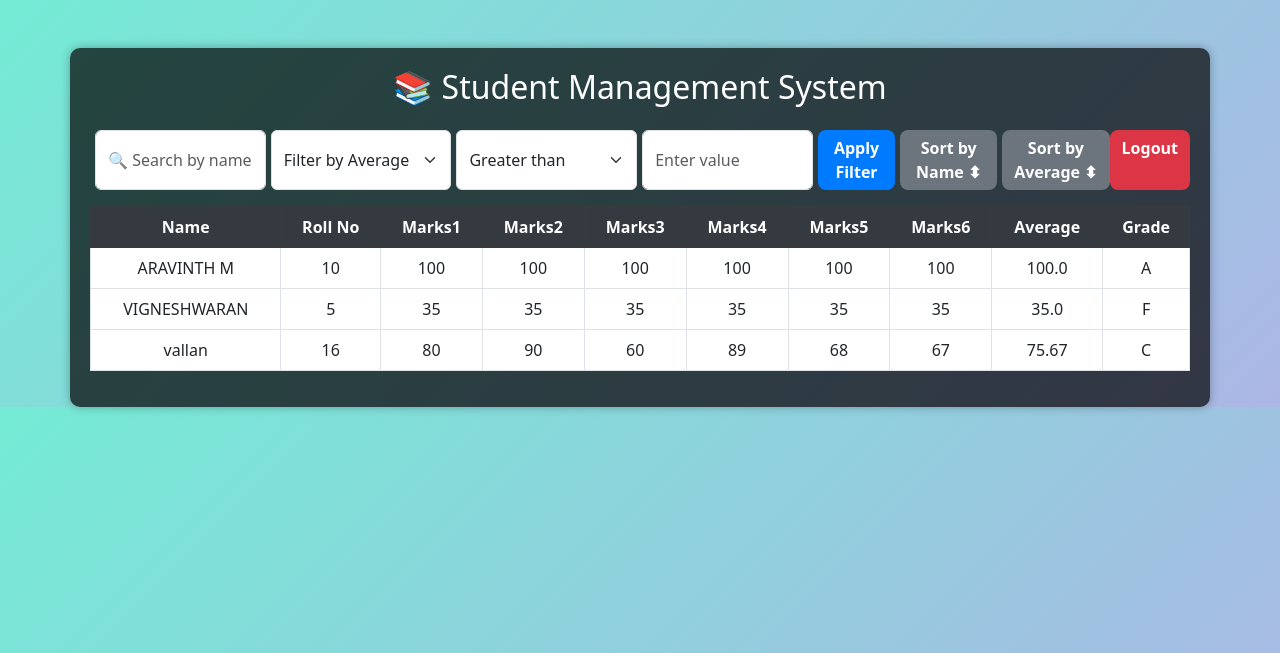
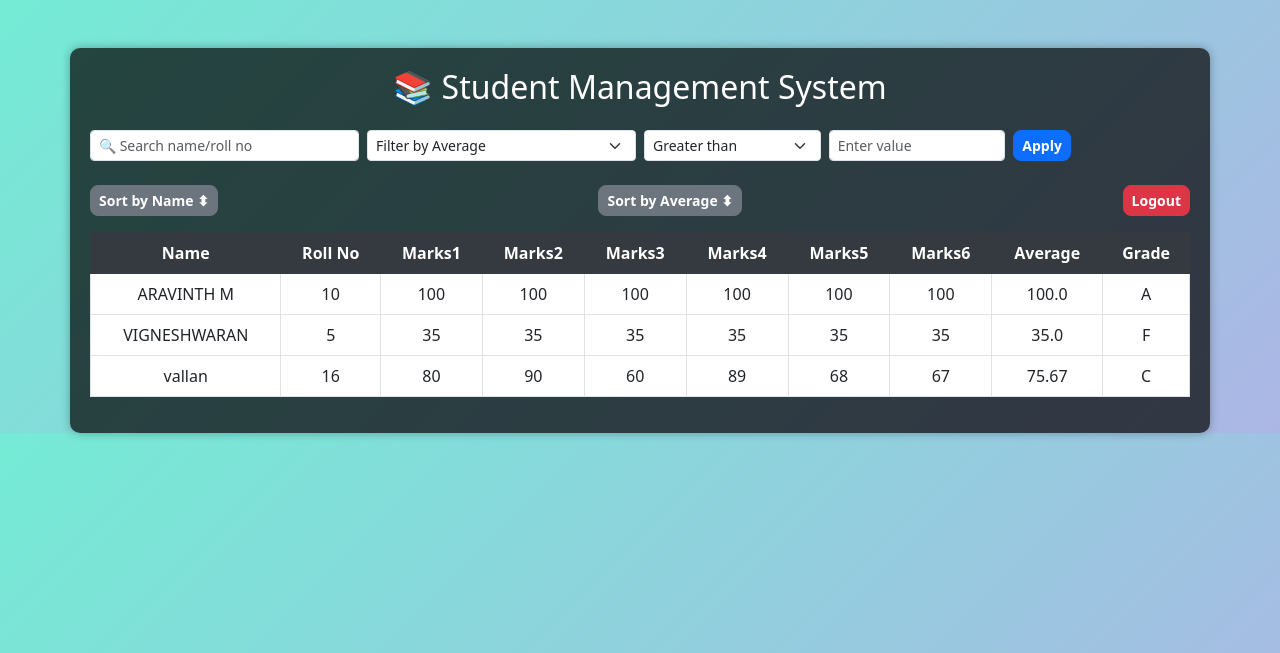
Before and after one commit to Aravinth-M-24/sms, a Flask app: page / in a window 1280 px wide. Shown: the top 653 px of the page. Run offline with Flask 3, Linux system fonts and the light colour scheme; a user stored in the database is signed in.

Commit message:
template updated

```diff
--- a/templates/index.html
+++ b/templates/index.html
@@ -2,7 +2,7 @@
 <html lang="en">
 <head>
     <meta charset="UTF-8">
-    <meta name="viewport" content="width=device-width, initial-scale=1">
+    <meta name="viewport" content="width=device-width, initial-scale=1.0">
     <title>Student Management</title>
     <link rel="stylesheet" href="https://cdn.jsdelivr.net/npm/bootstrap@5.3.0/dist/css/bootstrap.min.css">
     <script src="https://code.jquery.com/jquery-3.6.0.min.js"></script>
@@ -21,32 +21,8 @@
             font-weight: bold;
             border-radius: 8px;
         }
-        .btn-primary {
-            background-color: #007bff;
-            border: none;
-        }
-        .btn-secondary {
-            background-color: #6c757d;
-            border: none;
-        }
-        .btn-success {
-            background-color: #28a745;
-            border: none;
-        }
-        .btn-warning {
-            background-color: #ffc107;
-            border: none;
-            color: black;
-        }
-        .btn-danger {
-            background-color: #dc3545;
-            border: none;
-        }
         .btn:hover {
             opacity: 0.85;
-        }
-        .d-flex button, .d-flex select, .d-flex input {
-            margin-left: 5px;
         }
         .table {
             background: #fff;
@@ -56,38 +32,62 @@
             background: #343a40;
             color: #fff;
         }
+        @media (max-width: 576px) {
+            h2 {
+                font-size: 1.2rem;
+            }
+            .btn, .form-control, .form-select {
+                font-size: 0.9rem;
+            }
+            .container {
+                padding: 10px;
+            }
+        }
     </style>
 </head>
 <body>
 <div class="container mt-5">
     <h2 class="text-center mb-4">📚 Student Management System</h2>
 
-    <!-- Search, Filter, and Sorting Options -->
-    <div class="d-flex justify-content-between mb-3">
-        <input type="text" id="searchInput" class="form-control w-25" placeholder="🔍 Search by name or roll no" onkeyup="searchTable()">
-        <select id="filterColumn" class="form-select w-25">
+    <!-- Responsive Search, Filter, Sort, and Logout -->
+    <div class="row g-2 mb-4">
+        <div class="col-md-3 col-sm-6">
+            <input type="text" id="searchInput" class="form-control form-control-sm" placeholder="🔍 Search name/roll no" onkeyup="searchTable()">
+        </div>
+        <div class="col-md-3 col-sm-6">
+            <select id="filterColumn" class="form-select form-select-sm">
                 <option value="8">Filter by Average</option>
-            <option value="2">Filter by Marks1</option>
-            <option value="3">Filter by Marks2</option>
-            <option value="4">Filter by Marks3</option>
-            <option value="5">Filter by Marks4</option>
-            <option value="6">Filter by Marks5</option>
-            <option value="7">Filter by Marks6</option>
+                <option value="2">Marks1</option>
+                <option value="3">Marks2</option>
+                <option value="4">Marks3</option>
+                <option value="5">Marks4</option>
+                <option value="6">Marks5</option>
+                <option value="7">Marks6</option>
             </select>
-        <select id="filterOperator" class="form-select w-25">
+        </div>
+        <div class="col-md-2 col-sm-6">
+            <select id="filterOperator" class="form-select form-select-sm">
                 <option value=">">Greater than</option>
                 <option value="<">Less than</option>
                 <option value="=">Equal to</option>
             </select>
-        <input type="number" id="filterValue" class="form-control w-25" placeholder="Enter value">
-        <button class="btn btn-primary" onclick="applyFilter()">Apply Filter</button>
-        <button class="btn btn-secondary" onclick="sortTableByName()">Sort by Name ⬍</button>
-        <button class="btn btn-secondary" onclick="sortTableByMarks(8)">Sort by Average ⬍</button>
-        <a href="{{ url_for('logout') }}" class="btn btn-danger">Logout</a>
+        </div>
+        <div class="col-md-2 col-sm-6">
+            <input type="number" id="filterValue" class="form-control form-control-sm" placeholder="Enter value">
+        </div>
+        <div class="col-md-2 col-12 d-grid gap-2 d-md-block">
+            <button class="btn btn-primary btn-sm" onclick="applyFilter()">Apply</button>
+        </div>
+    </div>
+
+    <div class="d-flex flex-wrap gap-2 justify-content-between mb-3">
+        <button class="btn btn-secondary btn-sm" onclick="sortTableByName()">Sort by Name ⬍</button>
+        <button class="btn btn-secondary btn-sm" onclick="sortTableByMarks(8)">Sort by Average ⬍</button>
+        <a href="{{ url_for('logout') }}" class="btn btn-danger btn-sm">Logout</a>
     </div>
 
     {% if current_user.role == "admin" or current_user.role == "teacher" %}
-    <!-- Add Student Form (Always Visible) -->
+    <!-- Add Student Form -->
     <div class="card mb-4">
         <div class="card-header bg-success text-white">➕ Add New Student</div>
         <div class="card-body">
@@ -97,11 +97,11 @@
                     <div class="col-md-4"><label>Roll No</label><input type="number" class="form-control" name="roll_no" required></div>
                     <div class="col-md-4">
                         <label>Marks (Subject 1-6)</label>
-                        <input type="number" class="form-control" name="marks1" required>
-                        <input type="number" class="form-control" name="marks2" required>
-                        <input type="number" class="form-control" name="marks3" required>
-                        <input type="number" class="form-control" name="marks4" required>
-                        <input type="number" class="form-control" name="marks5" required>
+                        <input type="number" class="form-control mb-1" name="marks1" required>
+                        <input type="number" class="form-control mb-1" name="marks2" required>
+                        <input type="number" class="form-control mb-1" name="marks3" required>
+                        <input type="number" class="form-control mb-1" name="marks4" required>
+                        <input type="number" class="form-control mb-1" name="marks5" required>
                         <input type="number" class="form-control" name="marks6" required>
                     </div>
                 </div>
@@ -112,6 +112,7 @@
     {% endif %}
 
     <!-- Student Table -->
+    <div class="table-responsive">
         <table class="table table-bordered text-center" id="studentTable">
             <thead class="table-dark">
                 <tr>
@@ -152,6 +153,9 @@
             </tbody>
         </table>
     </div>
+</div>
+
+<!-- Scripts -->
 <script>
 function applyFilter() {
     let column = document.getElementById("filterColumn").value;
@@ -170,6 +174,7 @@ function applyFilter() {
         row.style.display = shouldShow ? "" : "none";
     }
 }
+
 function searchTable() {
     let input = document.getElementById("searchInput").value.toLowerCase();
     let table = document.getElementById("studentTable");
@@ -188,25 +193,6 @@ function sortTableByName() {
     rows.sort((a, b) => a.cells[0].textContent.trim().localeCompare(b.cells[0].textContent.trim()));
     rows.forEach(row => table.appendChild(row));
 }
-function openUpdateModal(id, name, roll_no, marks1, marks2, marks3, marks4, marks5, marks6) {
-    console.log("Opening modal for:", name);
-    document.getElementById('updateId').value = id;
-    document.getElementById('updateName').value = name;
-    document.getElementById('updateRollNo').value = roll_no;
-    document.getElementById('updateMarks1').value = marks1;
-    document.getElementById('updateMarks2').value = marks2;
-    document.getElementById('updateMarks3').value = marks3;
-    document.getElementById('updateMarks4').value = marks4;
-    document.getElementById('updateMarks5').value = marks5;
-    document.getElementById('updateMarks6').value = marks6;
-
-    let updateForm = document.getElementById('updateForm');
-    updateForm.action = `/update_student/${id}`;
-
-    let updateModal = new bootstrap.Modal(document.getElementById('updateModal'));
-    updateModal.show();
-}
-
 
 function sortTableByMarks(column) {
     let table = document.querySelector("#studentTable tbody");
@@ -214,7 +200,6 @@ function sortTableByMarks(column) {
     rows.sort((a, b) => parseFloat(a.cells[column].textContent) - parseFloat(b.cells[column].textContent));
     rows.forEach(row => table.appendChild(row));
 }
-
 </script>
 <script src="https://cdn.jsdelivr.net/npm/bootstrap@5.3.0/dist/js/bootstrap.bundle.min.js"></script>
 </body>
```
Lines whose indentation alone changed are shown as unchanged.
